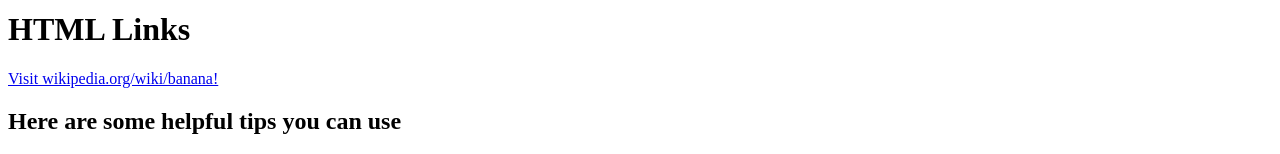
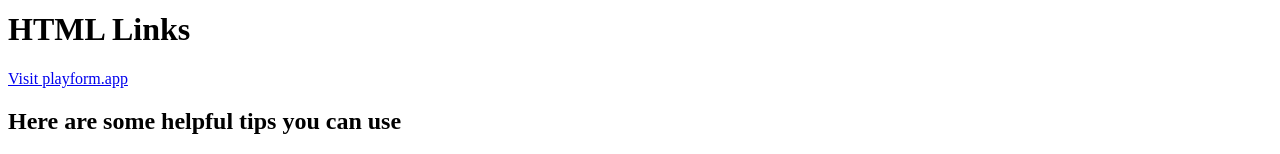
Before and after one commit to rashidhayato/cpnt260-a1-, a plain HTML site: page index.html in a window 1280 px wide. Shown: the part 245-399 px from the top of the page. Drawn offline with Linux system fonts and the light colour scheme.

Commit message:
added link

```diff
--- a/index.html
+++ b/index.html
@@ -20,7 +20,7 @@
       <p>Legs burning, sweat dripping down your brow, another soccer practice is in the books. Practicing drills with a team is crucial to success on the soccer field, but really that’s just the tip of the iceberg. With practice taking place a few times a week at two or three hour intervals, it becomes necessary to put in that off-field work to truly climb the ranks. The greatest soccer players know this, and often spend more time training individually than at official team practices.After a long workout with his youth club did little Leo Messi go home and eat cheetos, fingers tapping away at the Xbox controller? Definitely not. He put in more work, he trained harder. Why shouldn’t the same apply to all players? Well, it does. Of course, it’s ok to admit to confusion. Not everyone has the drive and inherent talent that Messi has, and it’s hard to know where to begin. At home training is difficult because there is no coach guiding you through the process, nor teammates to motivate you with a shared hunger for success. So rather than getting bogged down in that confusion, start with these seven tips guaranteed to help you improve your soccer skills.</p>
 
  <h1>HTML Links</h1>
-  <p><a href="https://en.wikipedia.org/wiki/Banana">Visit wikipedia.org/wiki/banana!</a></p>
+  <p><a href="https://www.playform.app/post/7-tips-to-become-a-better-soccer-player">Visit playform.app</a></p>
 
   <h2>Here are some helpful tips you can use </h2>
   <ul>
```
